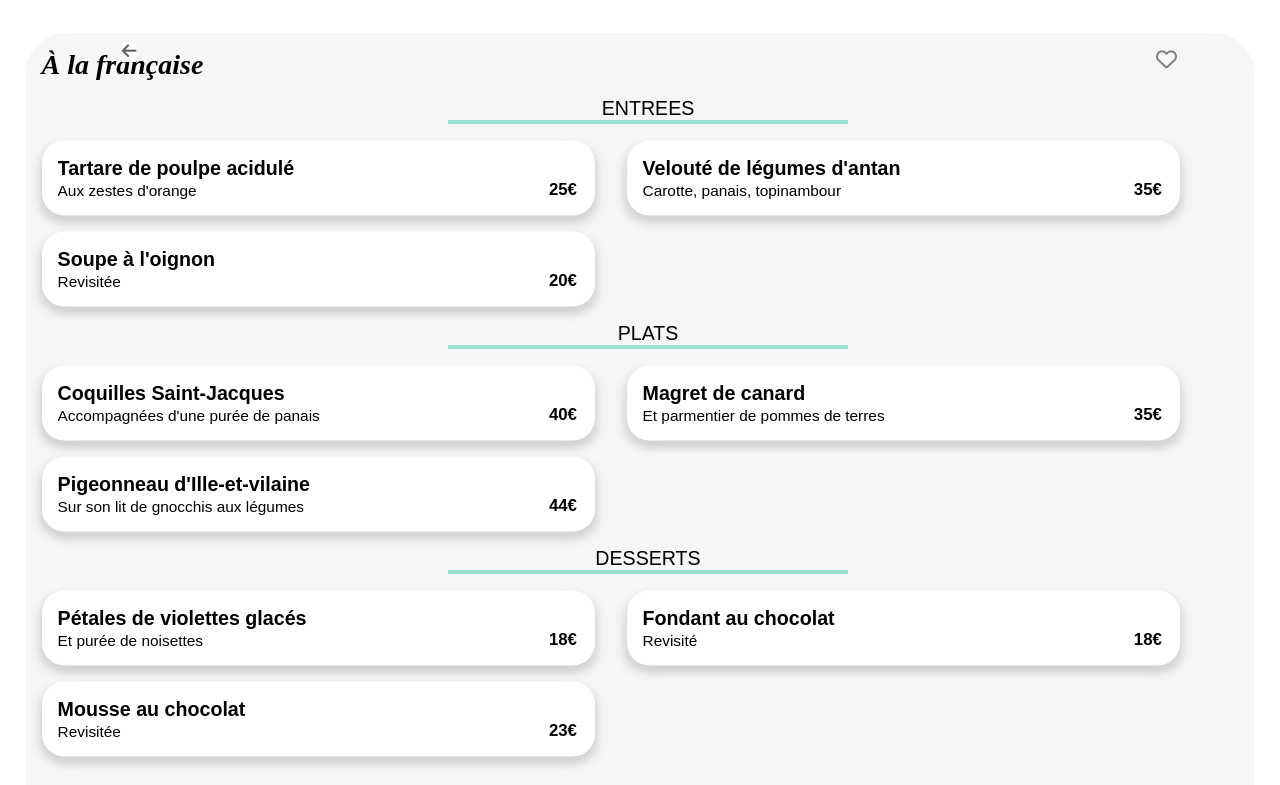
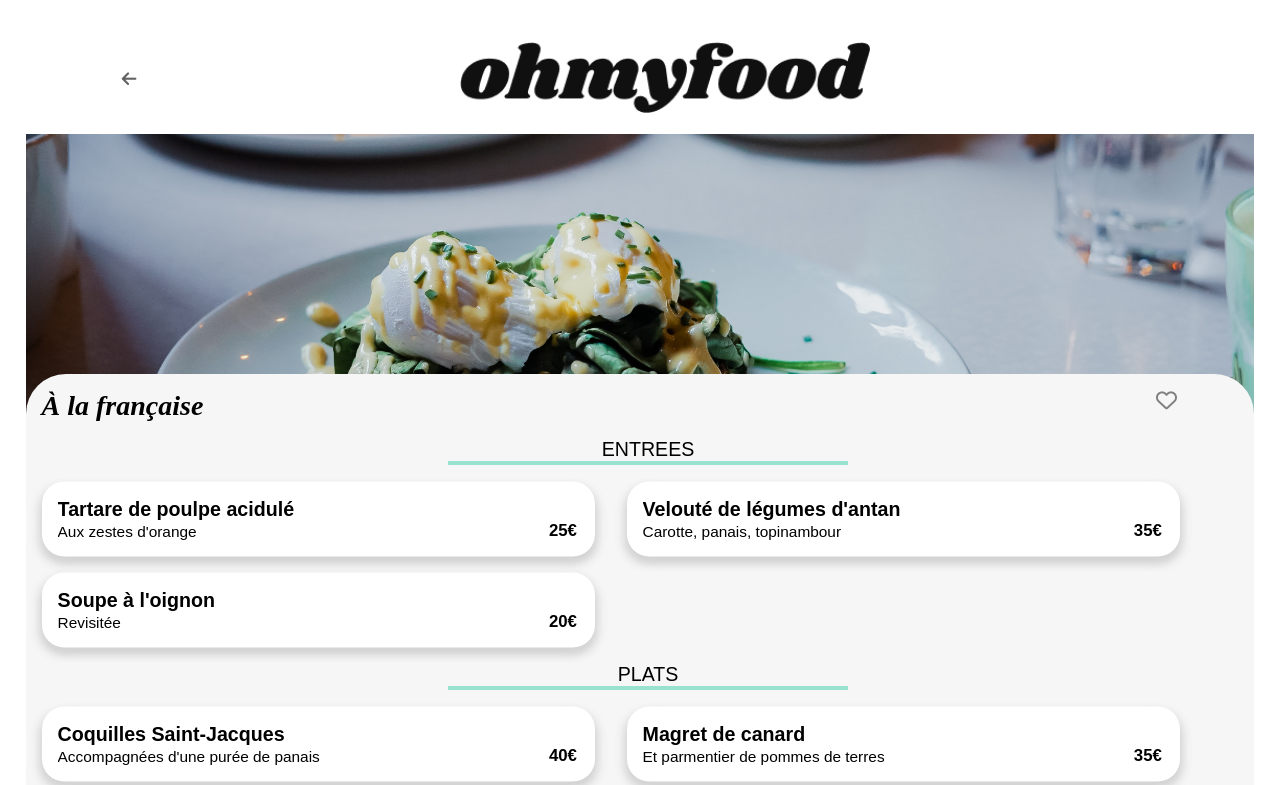
Before and after one commit to EllyDiallo/EllyDiallo_03_22022021, a website: page a-la-française.html in a window 1280 px wide. Shown: the top 785 px of the page. Drawn offline with nearby package versions, Linux system fonts and the light colour scheme; files that its build step writes are made by us from their sources; the site is published under a folder, as on GitHub Pages, so addresses that start at the root find nothing; a web font is replaced by a local one.

Commit message:
correction images

```diff
--- a/a-la-française.html
+++ b/a-la-française.html
@@ -14,13 +14,13 @@
         <header>
             <div class="header-ohmy">
                 <div class="btn-back"><a href="index.html" class="btn-back__button"><i class="fas fa-arrow-left"></i></a></div>
-                <div class="container-log"><img class="container-log__logo" src="/public/images/logo/ohmyfood.png " alt="logo de Ohmyfood"></div>
+                <div class="container-log"><img class="container-log__logo" src="public/images/logo/ohmyfood.png " alt="logo de Ohmyfood"></div>
             </div>
         </header>
 
         <main>
             <div class="picofmenu">
-                <img class="picofmenu__picture" src="/public/images/restaurants/toa-heftiba-DQKerTsQwi0-unsplash.jpg" alt=" photo menu À la française">
+                <img class="picofmenu__picture" src="public/images/restaurants/toa-heftiba-DQKerTsQwi0-unsplash.jpg" alt=" photo menu À la française">
             </div>
             <div class="restaurant">
                 <div class="name-rest">
```
Also changed, not shown: la -palette-du-gout.html (+2 -2 lines), la-note-enchantee.html (+2 -2 lines), le-delice-des-sens.html (+2 -2 lines).
